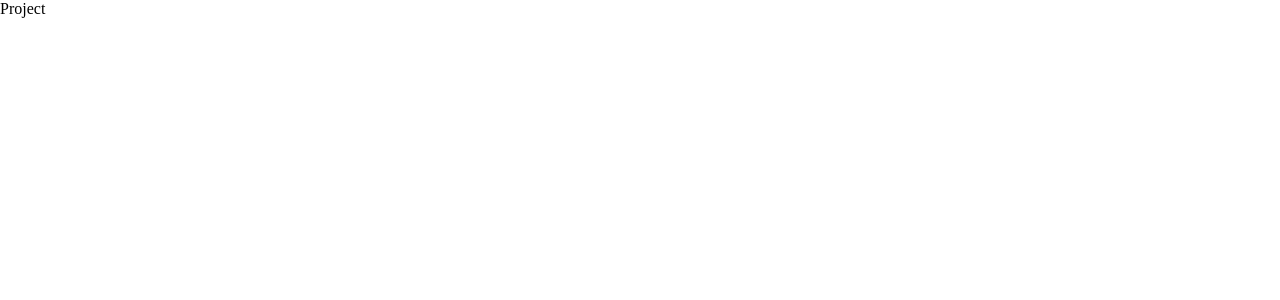
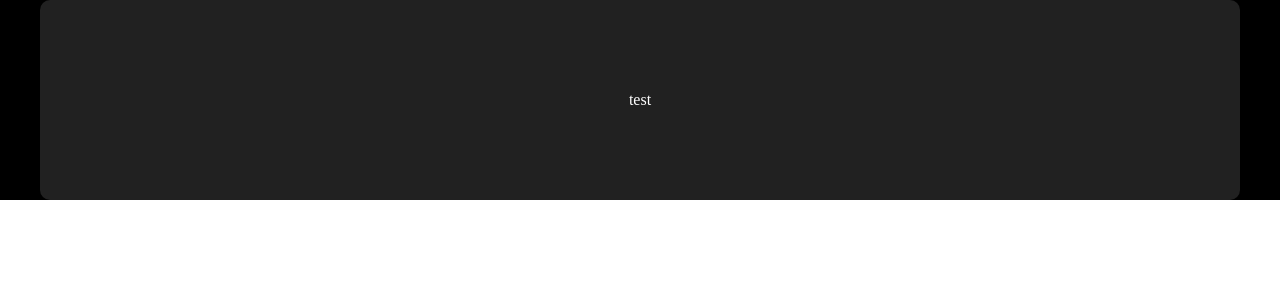
Before and after one commit to chalIengers/challengers-front, a React (Create React App) app: page /project in a window 1280 px wide. Shown: the top 300 px of the page. Built offline with nearby package versions, Linux system fonts and the light colour scheme; a web font is replaced by a local one.

Commit message:
Container(회색박스) 생성

```diff
--- a/package.json
+++ b/package.json
@@ -3,7 +3,9 @@
   "version": "0.1.0",
   "private": true,
   "dependencies": {
+    "@emotion/css": "^11.11.2",
     "@emotion/react": "^11.11.1",
+    "@emotion/styled": "^11.11.0",
     "@testing-library/jest-dom": "^5.16.5",
     "@testing-library/react": "^13.4.0",
     "@testing-library/user-event": "^13.5.0",
--- a/src/component/emotion/component.tsx
+++ b/src/component/emotion/component.tsx
@@ -0,0 +1,46 @@
+import React, { ReactNode } from "react";
+import styled from "@emotion/styled";
+
+interface ContainerComponentProps {
+  width?: string;
+  height: string;
+  children?: ReactNode;
+}
+
+const StyledContainerComponent = styled.div<ContainerComponentProps>`
+  display: flex;
+  align-items: center;
+  justify-content: center;
+  margin: 0 auto;
+  color: #ffffff;
+  width: ${(props) => props.width};
+  height: ${(props) => props.height};
+  background-color: #212121;
+  border-radius: 10px;
+`;
+
+/**
+ * Container 컴포넌트
+ * @Containercomponent
+ * @param {number} props.width - 컨테이너 컴포넌트의 너비
+ * @param {number} props.height - 컨테이너 컴포넌트의 높이
+ * @param {ReactNode} props.children - 컨테이너 컴포넌트의 자식 요소
+ */
+const ContainerComponent: React.FC<ContainerComponentProps> = ({
+  width,
+  height,
+  children,
+}) => {
+  return (
+    <StyledContainerComponent width={width} height={height}>
+      {children}
+    </StyledContainerComponent>
+  );
+};
+
+ContainerComponent.defaultProps = {
+  width: "1200px",
+  children: null,
+};
+
+export { ContainerComponent };
--- a/src/component/project/index.tsx
+++ b/src/component/project/index.tsx
@@ -1,7 +1,22 @@
 import React from "react";
+import styled from "@emotion/styled";
 
-const index = () => {
-  return <div>Project</div>;
+import { ContainerComponent } from "../emotion/component";
+
+const IndexContainer = styled.div`
+  background-color: black;
+  display: flex;
+  flex-direction: column;
+  justify-content: center;
+  height: 100%;
+`;
+
+const Index: React.FC = () => {
+  return (
+    <IndexContainer>
+      <ContainerComponent height="200px">test</ContainerComponent>
+    </IndexContainer>
+  );
 };
 
-export default index;
+export default Index;
```
Also changed, not shown: 1 other file (tests, documents, lock files or other folders).
